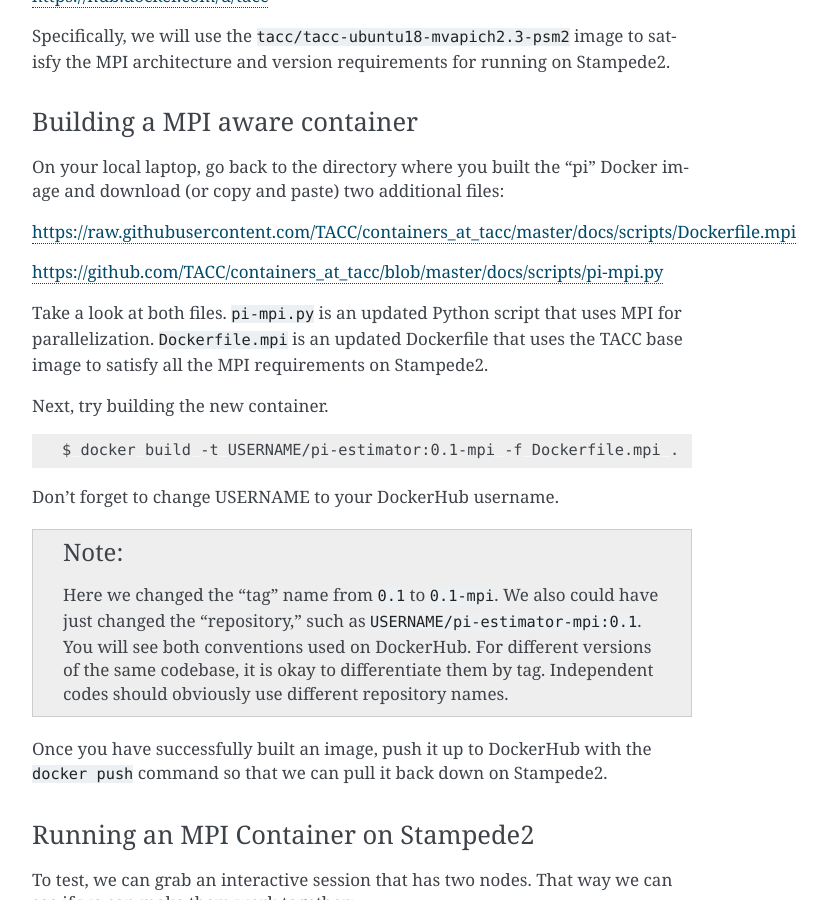
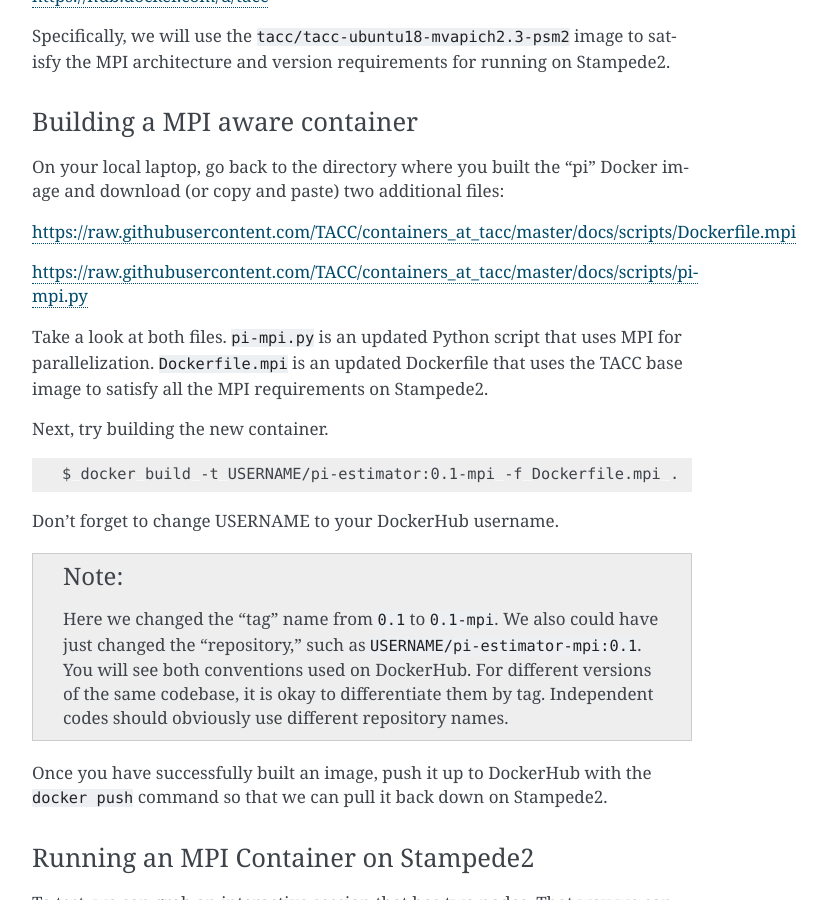
Before and after one commit to TACC/containers_at_tacc, a Sphinx documentation site: the page built from docs/singularity/03.mpi_and_gpus.rst, in a window 1280 px wide and 900 px high, scrolled down 940 px. Shown: the whole window, without its empty margins (388-1215 px from the left). Built offline with Sphinx 7.4.7, drawn with Linux system fonts in a browser that asks for light colours; some of the changed lines change nothing that is shown.

Commit message:
Updated link to work on macOS

```diff
--- a/docs/singularity/03.mpi_and_gpus.rst
+++ b/docs/singularity/03.mpi_and_gpus.rst
@@ -28,7 +28,7 @@ On your local laptop, go back to the directory where you built the "pi" Docker i
 
 `https://raw.githubusercontent.com/TACC/containers_at_tacc/master/docs/scripts/Dockerfile.mpi <https://raw.githubusercontent.com/TACC/containers_at_tacc/master/docs/scripts/Dockerfile.mpi>`_
 
-`https://github.com/TACC/containers_at_tacc/blob/master/docs/scripts/pi-mpi.py <https://github.com/TACC/containers_at_tacc/blob/master/docs/scripts/pi-mpi.py>`_
+`https://raw.githubusercontent.com/TACC/containers_at_tacc/master/docs/scripts/pi-mpi.py <https://raw.githubusercontent.com/TACC/containers_at_tacc/master/docs/scripts/pi-mpi.py>`_
 
 Take a look at both files.  ``pi-mpi.py`` is an updated Python script that uses MPI for parallelization.  ``Dockerfile.mpi`` is an updated Dockerfile that uses the TACC base image to satisfy all the MPI requirements on Stampede2.
 
```
